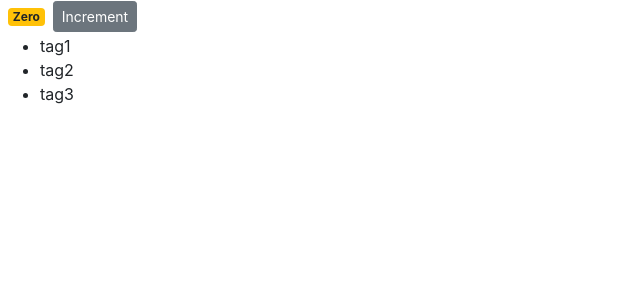
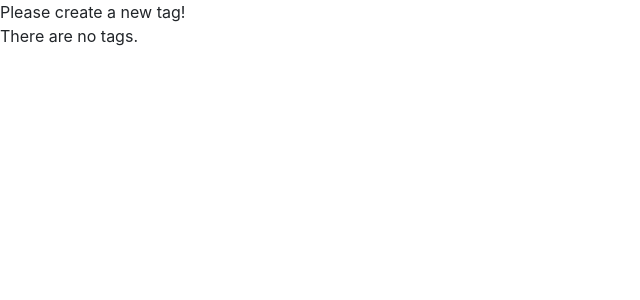
Before and after one commit to bholmdev/mosh-counter-app, a React (Create React App) app: page / in a window 1280 px wide. Shown: the top 300 px of the page, without its empty margins (0-640 px from the left). Built offline with nearby package versions, Linux system fonts and the light colour scheme.

Commit message:
Conditional Rendering

```diff
--- a/src/components/counter.jsx
+++ b/src/components/counter.jsx
@@ -3,30 +3,22 @@
 class Counter extends Component {
     state = {
         count: 0,
-        tags: ["tag1", "tag2", "tag3"]
+        tags: []
     };
+
+    renderTags() {
+        if (this.state.tags.length === 0) return <p>There are no tags.</p>;
+
+        return this.state.tags.map(tag => <li key={tag}>{tag}</li>);
+    }
 
     render() {
         return (
             <div>
-                <span className={this.getBadgeClasses()}>{this.formatCount()}</span>
-                <button className="btn btn-secondary btn-sm">Increment</button>
-                <ul>
-                    { this.state.tags.map(tag => <li key={tag}>{ tag }</li>) }
-                </ul>
+                {this.state.tags.length === 0 && "Please create a new tag!"}
+                {this.renderTags()}
             </div>
         );
-    }
-
-    getBadgeClasses() {
-        let classes = "badge m-2 badge-";
-        classes += this.state.count === 0 ? "warning" : "primary";
-        return classes;
-    }
-
-    formatCount() {
-        const { count } = this.state;
-        return count === 0 ? "Zero" : count;
     }
 }
 
```
